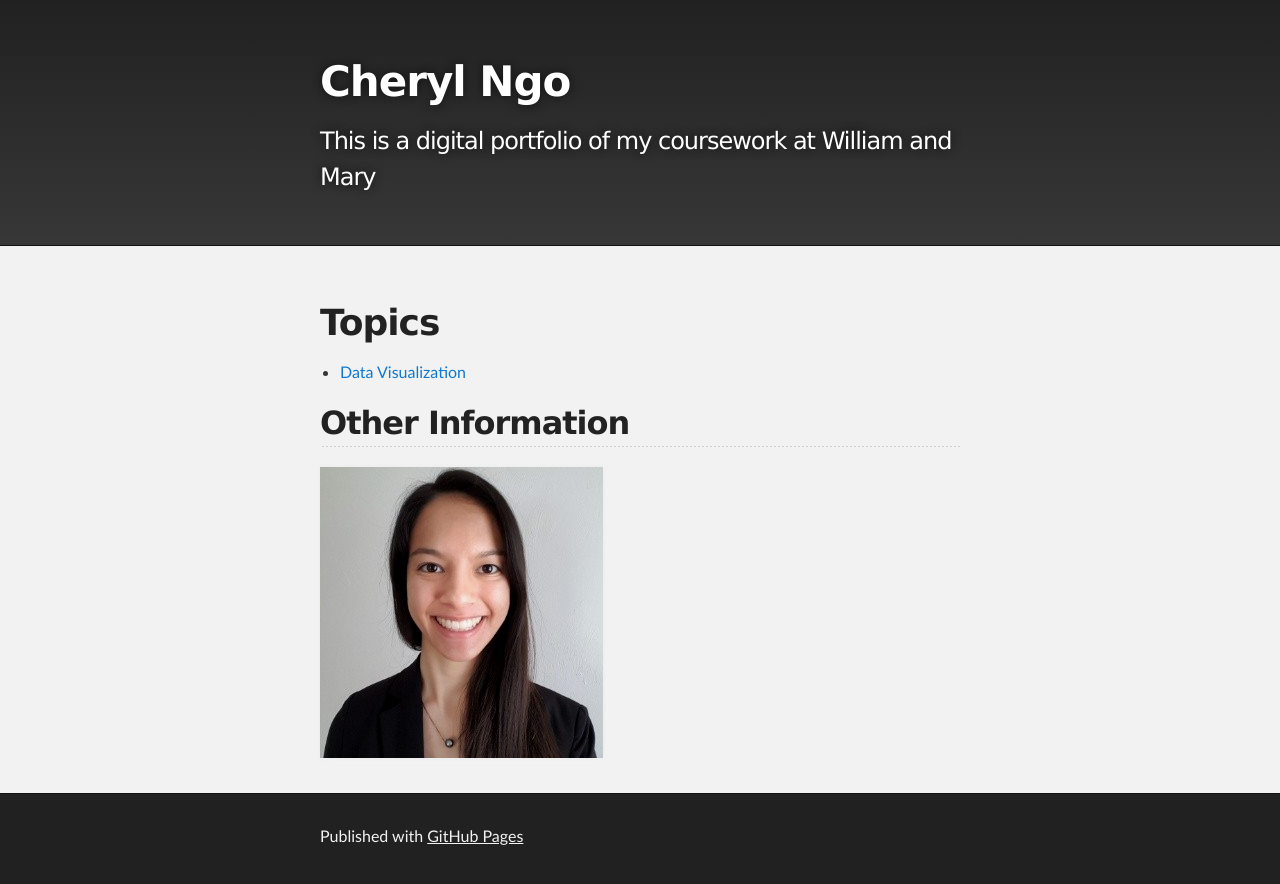
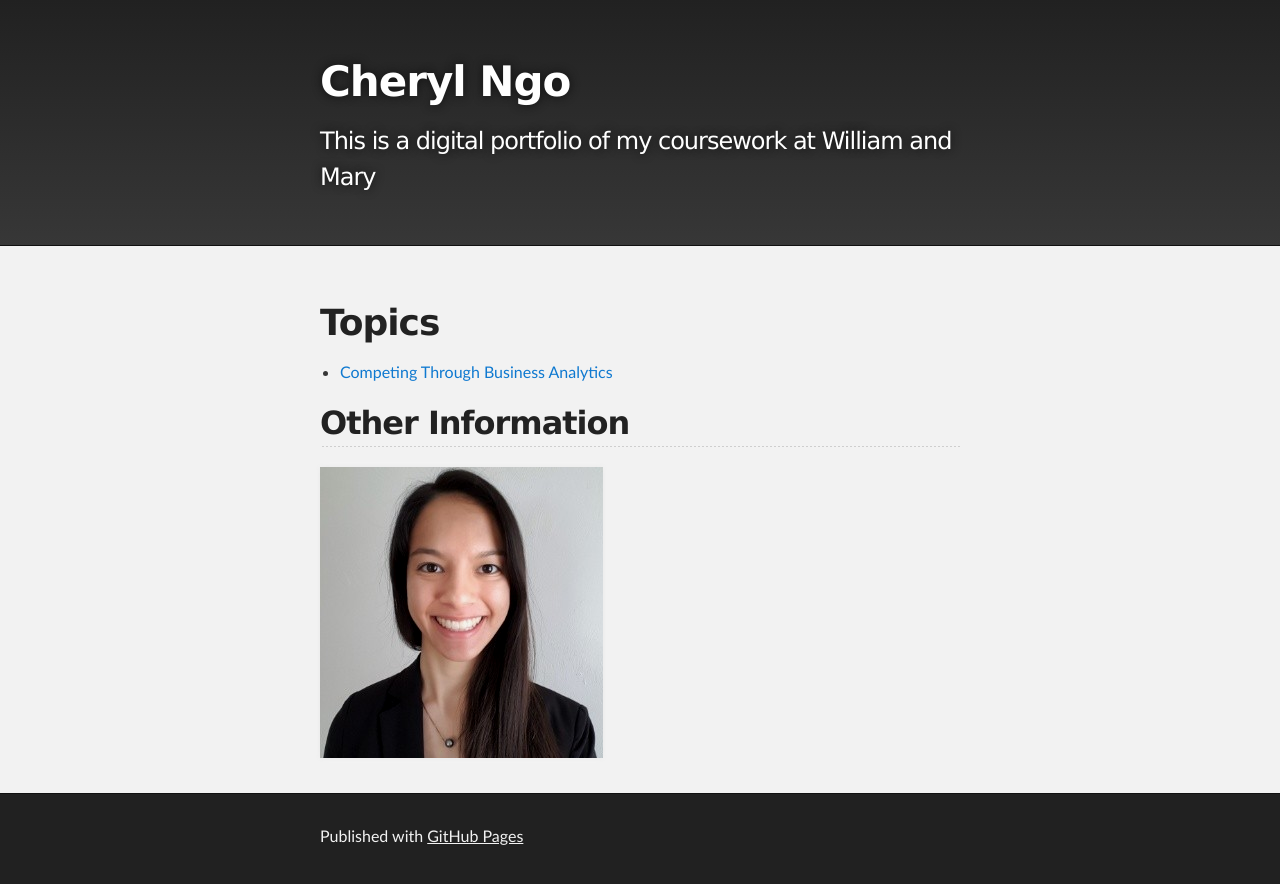
Before and after one commit to Cherylngo/cherylngo.github.io, a Jekyll site: the page built from index.md, in a window 1280 px wide. Shown: the top 884 px of the page. Built offline with Jekyll 4.4.1, drawn with Linux system fonts in a browser that asks for light colours; our own code applies the rules of GitHub Pages for plain Markdown files.

Commit message:
Update index.md

```diff
--- a/index.md
+++ b/index.md
@@ -2,7 +2,7 @@
 
 ---
 # Topics
-- [Data Visualization](/Data Visualization/index.md)
+- [Competing Through Business Analytics](/Data Visualization/index.md)
 
 ## Other Information
 
```
